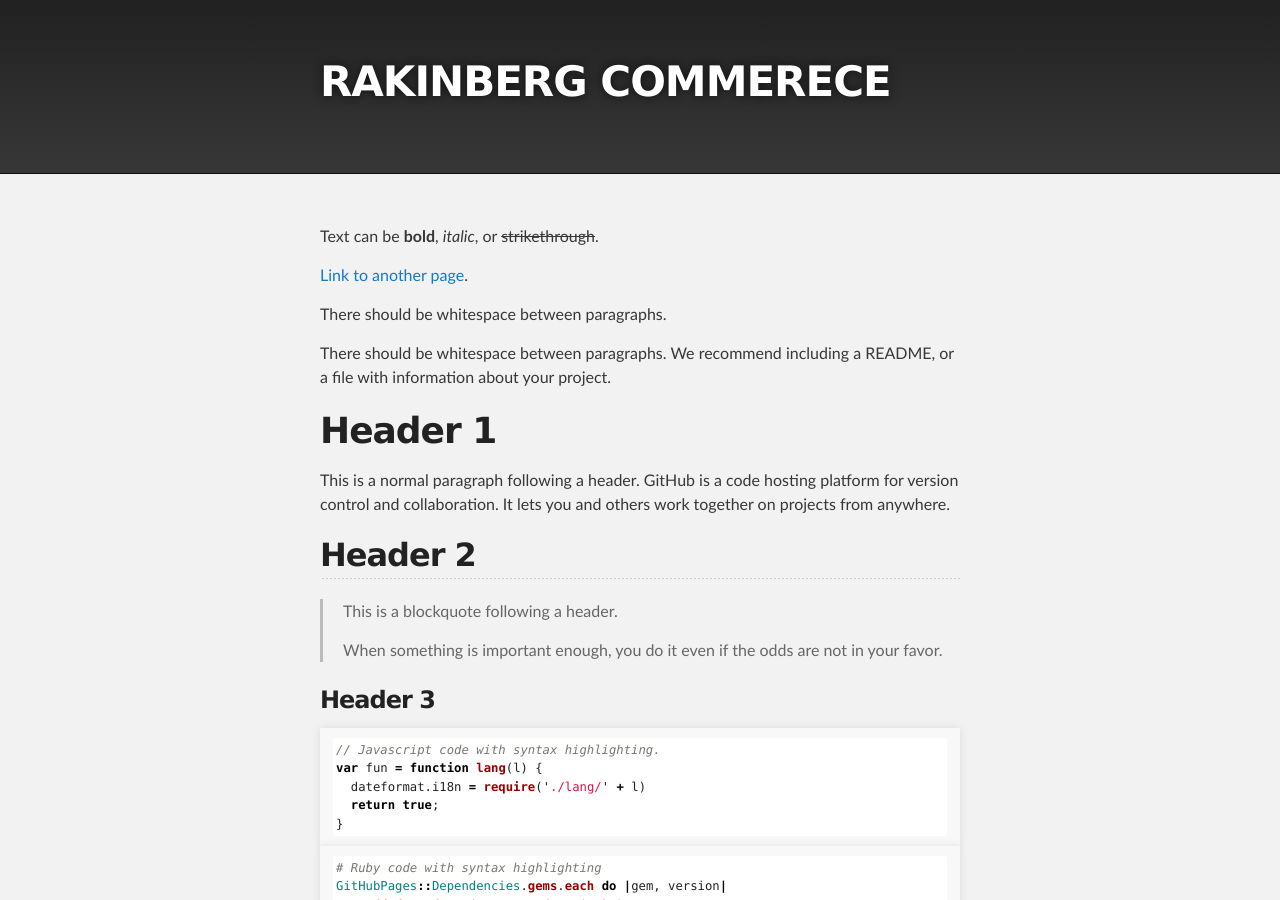
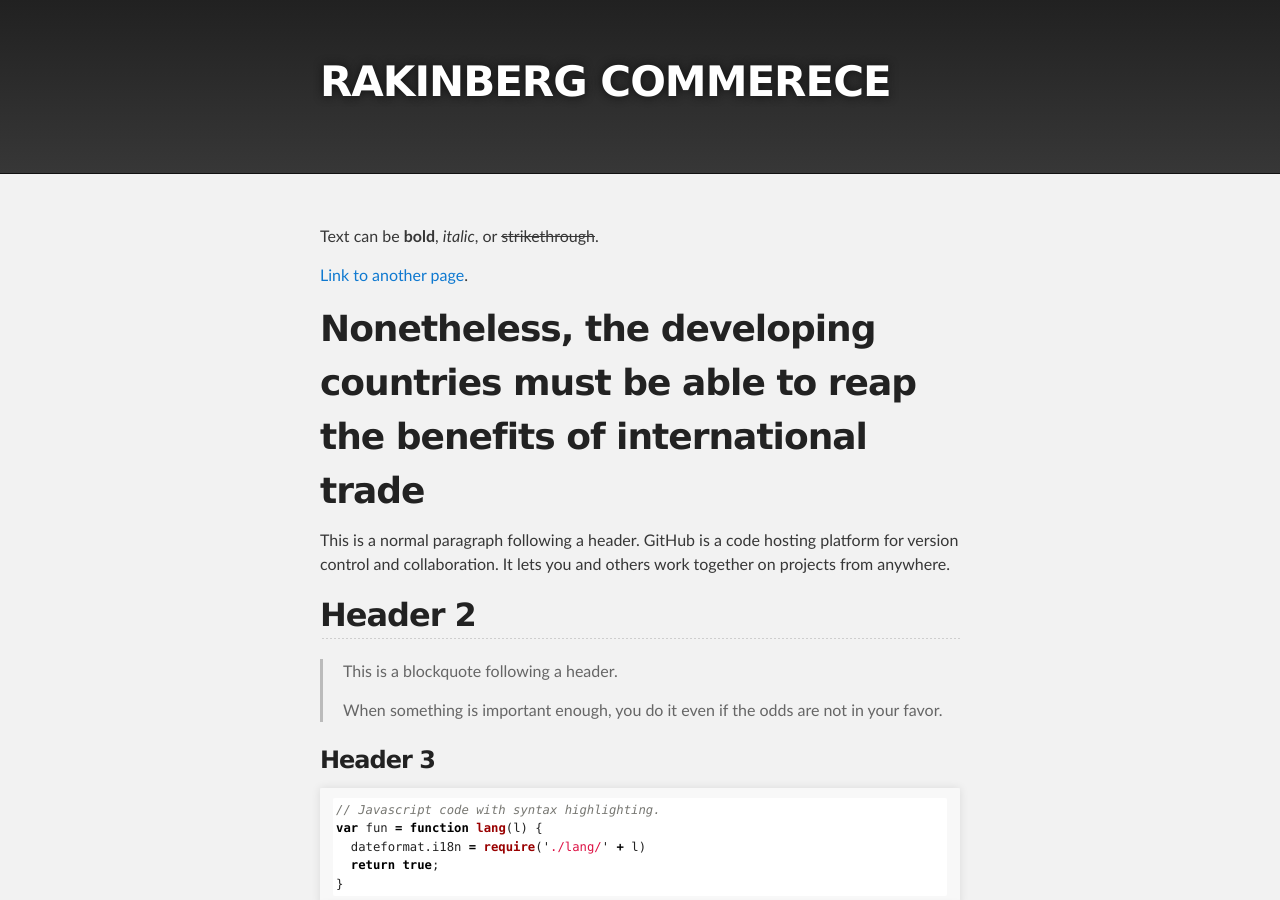
Before and after one commit to rakinberg/rakinberg.github.io, a Jekyll site: the page built from index.md, in a window 1280 px wide and 900 px high. Built offline with Jekyll 4.4.1, drawn with Linux system fonts in a browser that asks for light colours; the repository's description, which GitHub fills in, is left out.

Commit message:
Update index.md

```diff
--- a/index.md
+++ b/index.md
@@ -6,11 +6,9 @@ Text can be **bold**, _italic_, or ~~strikethrough~~.
 
 [Link to another page](./another-page.html).
 
-There should be whitespace between paragraphs.
 
-There should be whitespace between paragraphs. We recommend including a README, or a file with information about your project.
 
-# Header 1
+# Nonetheless, the developing countries must be able to reap the benefits of international trade
 
 This is a normal paragraph following a header. GitHub is a code hosting platform for version control and collaboration. It lets you and others work together on projects from anywhere.
 
```
